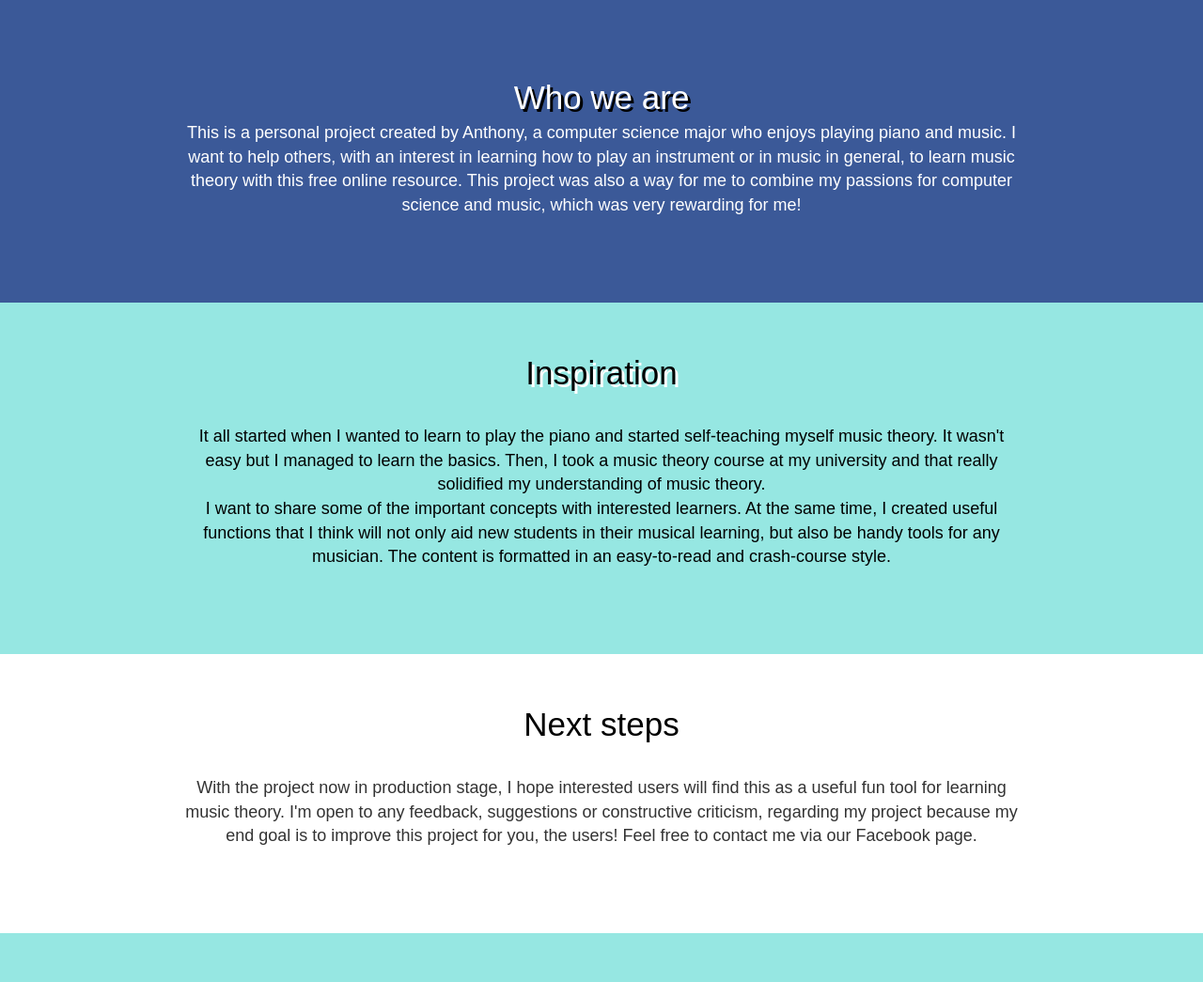
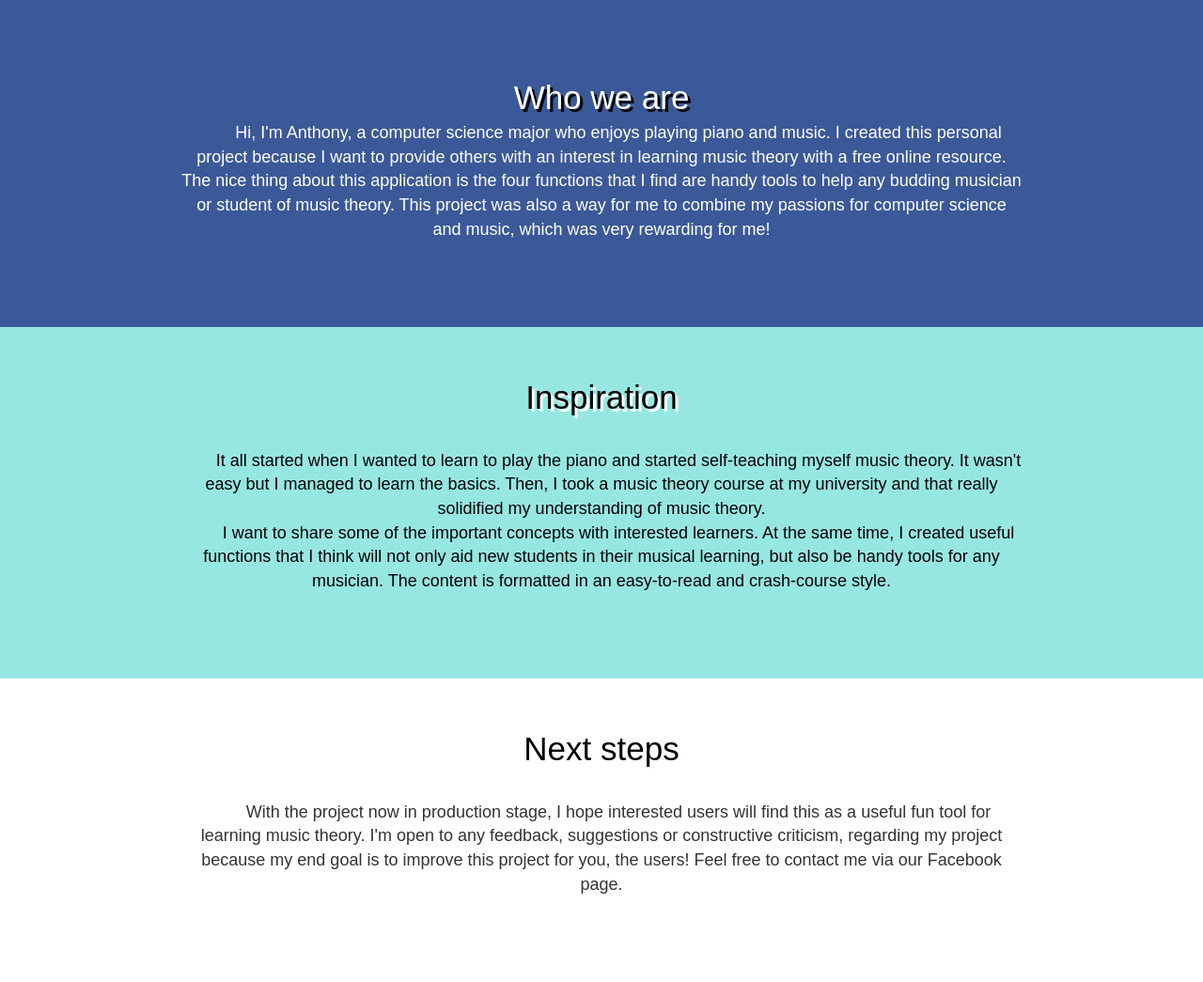
Before and after one commit to anthonyc1/MusicMentorApp, a Flask app: page /aboutpage in a window 1280 px wide. Shown: the part 251-1296 px from the top of the page at 94% size. Before the commit the page ends 1244 px from the top, so only its background shows below. Run offline with Flask 2, Linux system fonts and the light colour scheme; some libraries are stand-ins or nearby versions.

Commit message:
small fixes

```diff
--- a/static/style.css
+++ b/static/style.css
@@ -111,6 +111,12 @@
 	top:0px;
 	bottom: 0px;
 	color:white;
+}
+
+#body1 #text th {
+	padding-top: 20px;
+	padding-bottom: 20px;
+	text-align: center;
 }
 
 #bodybot{
--- a/templates/aboutpage.html
+++ b/templates/aboutpage.html
@@ -30,19 +30,19 @@
 <div id="body2">
 	<div id="text">
 	<center id = "inverse">Who we are</center>
-	<p>This is a personal project created by Anthony, a computer science major who enjoys playing piano and music. I want to help others, with an interest in learning how to play an instrument or in music in general, to learn music theory with this free online resource. This project was also a way for me to combine my passions for computer science and music, which was very rewarding for me!</p>
+	<p><tab>Hi, I'm Anthony, a computer science major who enjoys playing piano and music. I created this personal project because I want to provide others with an interest in learning music theory with a free online resource. The nice thing about this application is the four functions that I find are handy tools to help any budding musician or student of music theory. This project was also a way for me to combine my passions for computer science and music, which was very rewarding for me!</p>
 	</div>
 </div>
 <div id="aboutbody">
 	<center>Inspiration</center>
 	<div id="text">
-	<p>It all started when I wanted to learn to play the piano and started self-teaching myself music theory. It wasn't easy but I managed to learn the basics. Then, I took a music theory course at my university and that really solidified my understanding of music theory.<br>I want to share some of the important concepts with interested learners. At the same time, I created useful functions that I think will not only aid new students in their musical learning, but also be handy tools for any musician. The content is formatted in an easy-to-read and crash-course style.</p>
+	<p><tab>It all started when I wanted to learn to play the piano and started self-teaching myself music theory. It wasn't easy but I managed to learn the basics. Then, I took a music theory course at my university and that really solidified my understanding of music theory.<br><tab>I want to share some of the important concepts with interested learners. At the same time, I created useful functions that I think will not only aid new students in their musical learning, but also be handy tools for any musician. The content is formatted in an easy-to-read and crash-course style.</p>
 	</div>
 </div>
 <div id="aboutbody2">
 	<center>Next steps</center>
 	<div id="text">
-	<p>With the project now in production stage, I hope interested users will find this as a useful fun tool for learning music theory. I'm open to any feedback, suggestions or constructive criticism, regarding my project because my end goal is to improve this project for you, the users! Feel free to contact me via our Facebook page.</p>
+	<p><tab>With the project now in production stage, I hope interested users will find this as a useful fun tool for learning music theory. I'm open to any feedback, suggestions or constructive criticism, regarding my project because my end goal is to improve this project for you, the users! Feel free to contact me via our Facebook page.</p>
 	</div>
 </div>
 </body>
```
